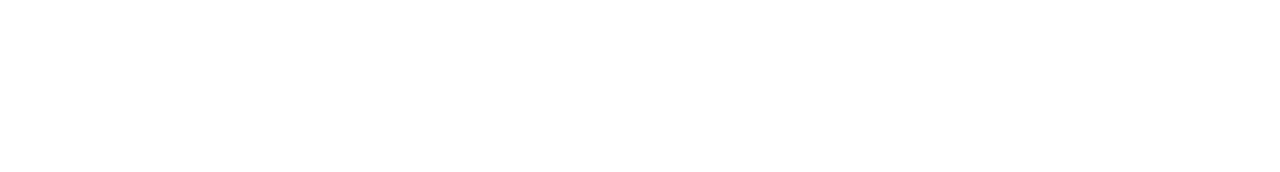
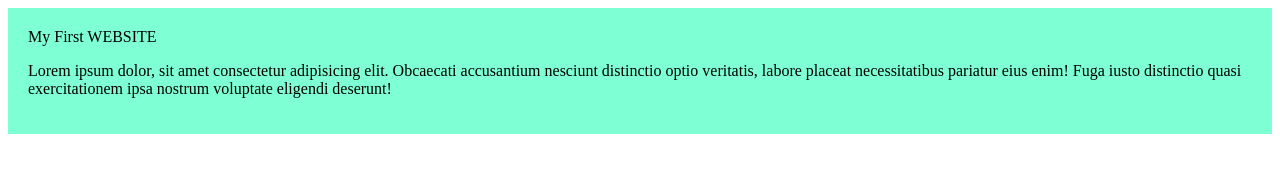
Before and after one commit to ridwanasamiha/my-first-github-repo, a plain HTML site: page index.html in a window 1280 px wide. Drawn offline with Linux system fonts and the light colour scheme.

Commit message:
added the first blog

```diff
--- a/index.html
+++ b/index.html
@@ -1,11 +1,19 @@
 <!DOCTYPE html>
 <html lang="en">
+
 <head>
     <meta charset="UTF-8">
     <meta name="viewport" content="width=device-width, initial-scale=1.0">
     <title>My First Github Repo</title>
+    <link rel="stylesheet" href="styles/blog.css">
 </head>
+
 <body>
+    <div>My First WEBSITE
+        <p>Lorem ipsum dolor, sit amet consectetur adipisicing elit. Obcaecati accusantium nesciunt distinctio optio
+            veritatis, labore placeat necessitatibus pariatur eius enim! Fuga iusto distinctio quasi exercitationem ipsa
+            nostrum voluptate eligendi deserunt!</p>
+    </div>
+</body>
 
-</body>
 </html>
--- /dev/null
+++ b/styles/blog.css
@@ -0,0 +1,4 @@
+div{
+    background-color: aquamarine;
+    padding: 20px;
+}
```
